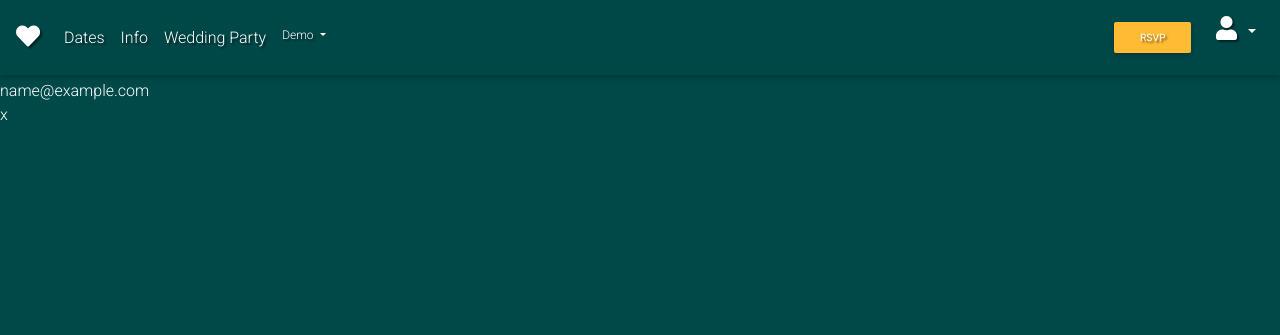
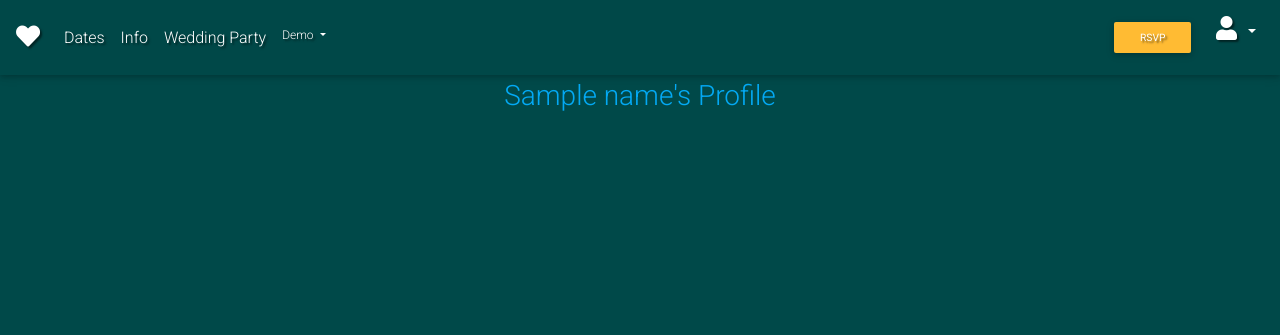
Before and after one commit to bizlett/wedding-rsvp, a Flask app: template templates/profile.html in a window 1280 px wide. Shown: the top 335 px of the page. Run offline with Flask 2, Linux system fonts and the light colour scheme; the template is opened without the code that fills it: most values are stand-ins (such as "Sample title", 1, 10 or a date in 2020); some libraries are stand-ins or nearby versions.

Commit message:
Add session user profile

```diff
--- a/app.py
+++ b/app.py
@@ -23,11 +23,6 @@ def index():
     return render_template("index.html")
 
 
-@app.route("/get_user")
-def get_user():
-    return render_template("users.html")
-
-
 @app.route("/create_account", methods=["GET", "POST"])
 def create_account():
     if request.method == "POST":
@@ -47,6 +42,9 @@ def create_account():
 
         session["current_user"] = request.form.get("email")
         flash("Account registration successful!")
+        return redirect(url_for(
+            "profile", name=session["current_user"]))
+
     return render_template("register.html")
 
 
@@ -60,8 +58,11 @@ def login():
             if check_password_hash(
                 existing_user["password"], request.form.get("password")):
                     session["current_user"] = request.form.get("email")
-                    name = mongo.db.users.find({"name": "name"})
+                    name = mongo.db.users.find_one(
+                        {"name": "name"})
                     flash("Hello, {}!".format(name))
+                    return redirect(url_for(
+                        "profile", name=session["current_user"]))
 
             else:
                 flash("Incorrect login details")
@@ -74,6 +75,14 @@ def login():
     return render_template("login.html")
 
 
+@app.route("/profile/<name>", methods=["GET", "POST"])
+def profile(name):
+    # grab the session user's name from db
+    name = mongo.db.users.find_one(
+        {"name": session["current_user"]})
+    return render_template("profile.html", name=name)
+
+
 if __name__ == "__main__":
     app.run(host=os.environ.get("IP"),
             port=int(os.environ.get("PORT")),
--- a/templates/base.html
+++ b/templates/base.html
@@ -31,7 +31,7 @@
             <div class="collapse navbar-collapse" id="navbarSupportedContent-333">
                 <ul class="navbar-nav mr-auto">
                     <li class="nav-item">
-                    <a class="nav-link" href="{{ url_for('get_user') }}">Dates</a>
+                    <a class="nav-link" href="{{ url_for('profile', name=session['user']) }}">Dates</a>
                     </li>
                     <li class="nav-item">
                     <a class="nav-link" href="/#info">Info</a>
--- a/templates/profile.html
+++ b/templates/profile.html
@@ -1,9 +1,14 @@
 {% extends "base.html" %}
 {% block content %}
 
-    {% for user in users %}
-        {{ users.email }}<br>
-        {{ users.password }}<br>
-    {% endfor %}
+    <div class="row">
+        <div class="col s12 m8 offset-m2">
+            <div class="card-panel">
+                <h3 class="center-align light-blue-text text-darken-4">
+                    {{ name }}'s Profile
+                </h3>
+            </div>
+        </div>
+    </div>
 
 {% endblock %}
```
